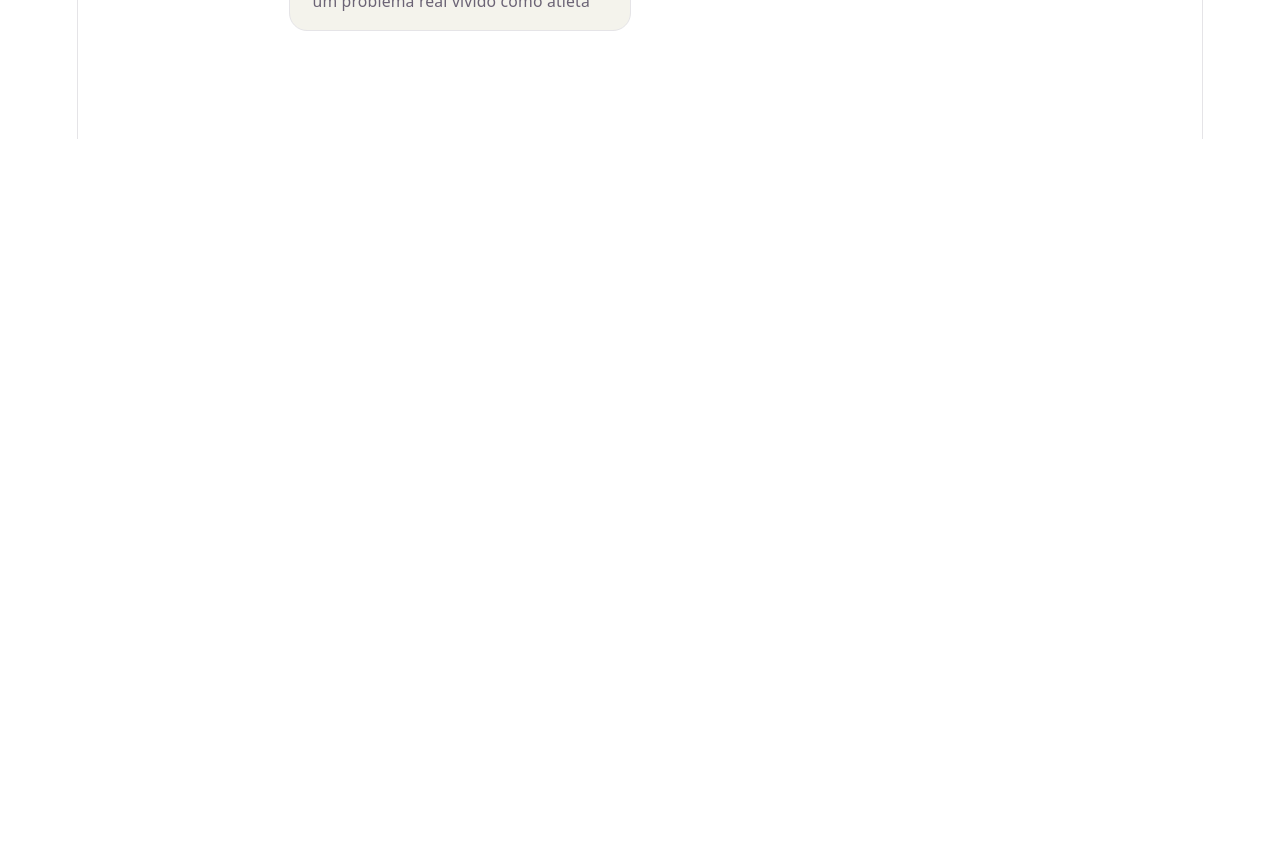
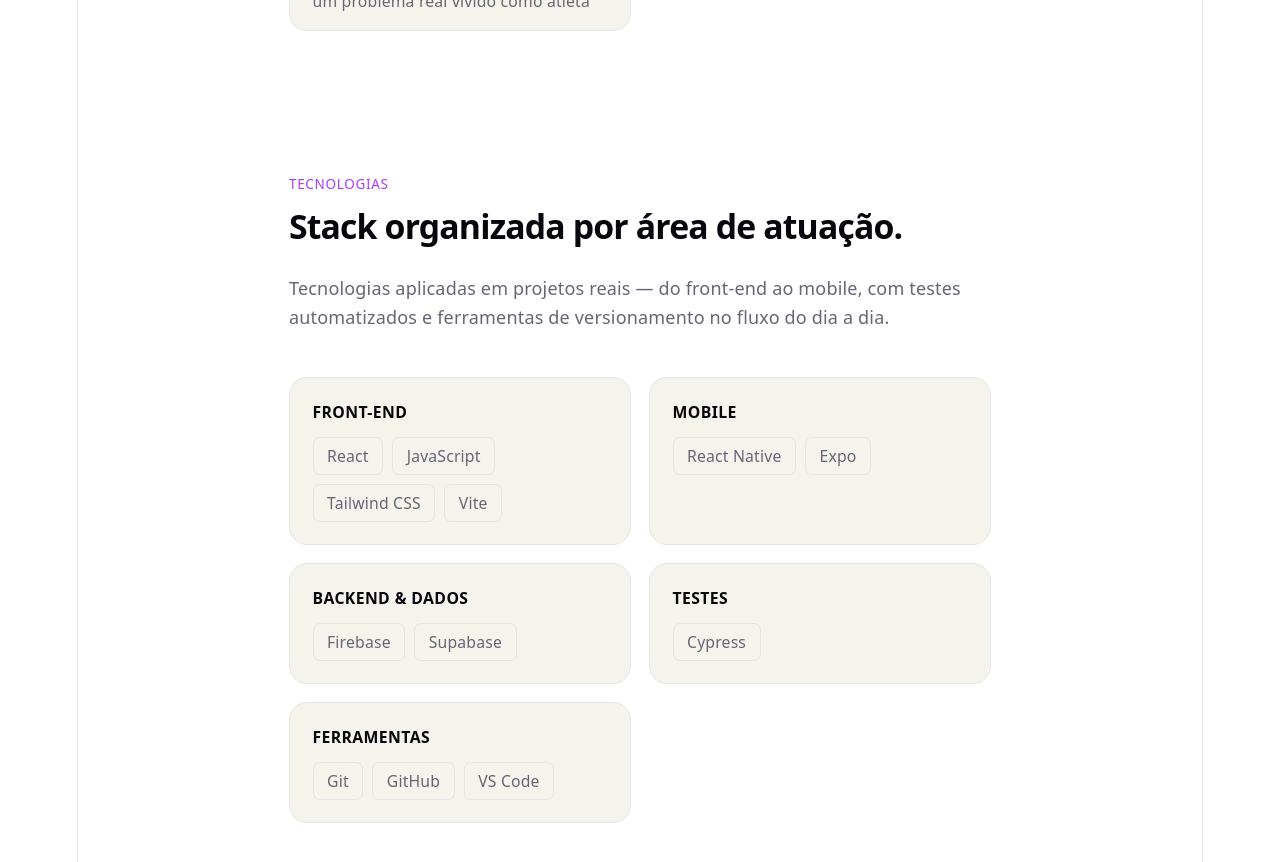
Before and after one commit to ManewJ/portfolio-manoel, a React (Vite) app: page / in a window 1280 px wide. Shown: the part 1280-2142 px from the top of the page. Before the commit the page ends 1419 px from the top, so only its background shows below. Built offline with nearby package versions, Linux system fonts and the light colour scheme.

Commit message:
feat: cria seção Tecnologias com categorias em grid e hover de destaque

```diff
--- a/src/App.jsx
+++ b/src/App.jsx
@@ -1,5 +1,6 @@
 import Hero from './components/Hero'
 import Sobre from './components/Sobre'
+import Tecnologias from './components/Tecnologias'
 import './App.css'
 
 function App() {
@@ -7,6 +8,7 @@
     <>
       <Hero />
       <Sobre />
+      <Tecnologias />
     </>
   )
 }
--- /dev/null
+++ b/src/components/Tecnologias.jsx
@@ -0,0 +1,81 @@
+function Tecnologias() {
+  return (
+    // pt-4/sm:pt-8 (bem menor que pb) evita que o padding desta seção
+    // some ao padding-bottom do Sobre, criando um gap duplicado
+    <section id="tecnologias" className="max-w-2xl mx-auto px-6 pt-4 pb-16 sm:pt-8 sm:pb-24 text-left">
+
+      <span className="text-xs font-medium text-(--accent) uppercase tracking-wider mb-3 block">
+        Tecnologias
+      </span>
+
+      <h2 className="text-2xl sm:text-3xl font-semibold tracking-tight text-(--text-h) mb-6">
+        Stack organizada por área de atuação.
+      </h2>
+
+      <p className="text-base text-(--text) leading-relaxed">
+        Tecnologias aplicadas em projetos reais — do front-end ao mobile, com testes
+        automatizados e ferramentas de versionamento no fluxo do dia a dia.
+      </p>
+
+      {/* grid de 2 colunas — mesmo padrão do Sobre, economiza espaço vertical
+          e mantém consistência visual entre as seções. mt-10 isola do parágrafo */}
+      <div className="grid grid-cols-1 sm:grid-cols-2 gap-4 mt-10">
+
+        <div className="rounded-2xl border border-(--border) bg-(--code-bg) p-5">
+          <h3 className="text-sm font-semibold text-(--text-h) uppercase tracking-wide mb-3">
+            Front-end
+          </h3>
+          <div className="flex flex-wrap gap-2">
+            <span className="px-3 py-1.5 rounded-md border border-(--border) text-sm transition-colors duration-200 hover:border-(--accent-border) hover:bg-(--accent-bg)">React</span>
+            <span className="px-3 py-1.5 rounded-md border border-(--border) text-sm transition-colors duration-200 hover:border-(--accent-border) hover:bg-(--accent-bg)">JavaScript</span>
+            <span className="px-3 py-1.5 rounded-md border border-(--border) text-sm transition-colors duration-200 hover:border-(--accent-border) hover:bg-(--accent-bg)">Tailwind CSS</span>
+            <span className="px-3 py-1.5 rounded-md border border-(--border) text-sm transition-colors duration-200 hover:border-(--accent-border) hover:bg-(--accent-bg)">Vite</span>
+          </div>
+        </div>
+
+        <div className="rounded-2xl border border-(--border) bg-(--code-bg) p-5">
+          <h3 className="text-sm font-semibold text-(--text-h) uppercase tracking-wide mb-3">
+            Mobile
+          </h3>
+          <div className="flex flex-wrap gap-2">
+            <span className="px-3 py-1.5 rounded-md border border-(--border) text-sm transition-colors duration-200 hover:border-(--accent-border) hover:bg-(--accent-bg)">React Native</span>
+            <span className="px-3 py-1.5 rounded-md border border-(--border) text-sm transition-colors duration-200 hover:border-(--accent-border) hover:bg-(--accent-bg)">Expo</span>
+          </div>
+        </div>
+
+        <div className="rounded-2xl border border-(--border) bg-(--code-bg) p-5">
+          <h3 className="text-sm font-semibold text-(--text-h) uppercase tracking-wide mb-3">
+            Backend &amp; Dados
+          </h3>
+          <div className="flex flex-wrap gap-2">
+            <span className="px-3 py-1.5 rounded-md border border-(--border) text-sm transition-colors duration-200 hover:border-(--accent-border) hover:bg-(--accent-bg)">Firebase</span>
+            <span className="px-3 py-1.5 rounded-md border border-(--border) text-sm transition-colors duration-200 hover:border-(--accent-border) hover:bg-(--accent-bg)">Supabase</span>
+          </div>
+        </div>
+
+        <div className="rounded-2xl border border-(--border) bg-(--code-bg) p-5">
+          <h3 className="text-sm font-semibold text-(--text-h) uppercase tracking-wide mb-3">
+            Testes
+          </h3>
+          <div className="flex flex-wrap gap-2">
+            <span className="px-3 py-1.5 rounded-md border border-(--border) text-sm transition-colors duration-200 hover:border-(--accent-border) hover:bg-(--accent-bg)">Cypress</span>
+          </div>
+        </div>
+
+        <div className="rounded-2xl border border-(--border) bg-(--code-bg) p-5">
+          <h3 className="text-sm font-semibold text-(--text-h) uppercase tracking-wide mb-3">
+            Ferramentas
+          </h3>
+          <div className="flex flex-wrap gap-2">
+            <span className="px-3 py-1.5 rounded-md border border-(--border) text-sm transition-colors duration-200 hover:border-(--accent-border) hover:bg-(--accent-bg)">Git</span>
+            <span className="px-3 py-1.5 rounded-md border border-(--border) text-sm transition-colors duration-200 hover:border-(--accent-border) hover:bg-(--accent-bg)">GitHub</span>
+            <span className="px-3 py-1.5 rounded-md border border-(--border) text-sm transition-colors duration-200 hover:border-(--accent-border) hover:bg-(--accent-bg)">VS Code</span>
+          </div>
+        </div>
+
+      </div>
+    </section>
+  )
+}
+
+export default Tecnologias
```
